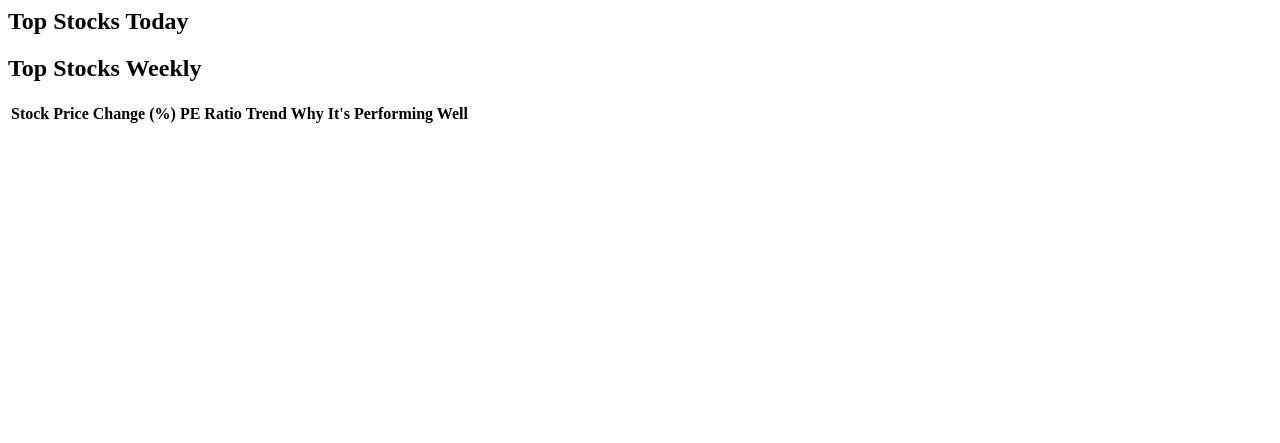
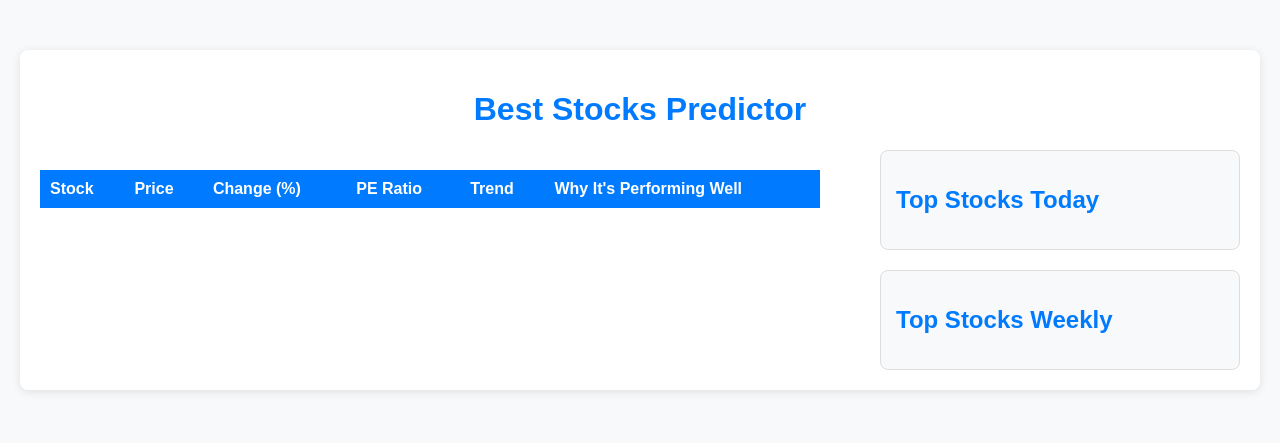
Before and after one commit to bradykoenig/KoenigStockPredictor, a plain HTML site: page index.html in a window 1280 px wide. Drawn offline with Linux system fonts and the light colour scheme; no server answers.

Commit message:
Update index.html better index

```diff
--- a/index.html
+++ b/index.html
@@ -1,18 +1,16 @@
+<!DOCTYPE html>
+<html lang="en">
+<head>
+  <meta charset="UTF-8">
+  <meta name="viewport" content="width=device-width, initial-scale=1.0">
+  <title>Best Stocks Predictor</title>
+  <link rel="stylesheet" href="styles.css">
+  <script defer src="script.js"></script>
+</head>
+<body>
+  <div class="container">
+    <h1>Best Stocks Predictor</h1>
     <div class="main-content">
-    <div class="side-tabs">
-      <div class="top-stocks-today">
-        <h2>Top Stocks Today</h2>
-        <ul id="dailyStocks">
-          <!-- Daily stocks will be dynamically added here -->
-        </ul>
-      </div>
-      <div class="top-stocks-weekly">
-        <h2>Top Stocks Weekly</h2>
-        <ul id="weeklyStocks">
-          <!-- Weekly stocks will be dynamically added here -->
-        </ul>
-      </div>
-    </div>
       <div class="stock-table">
         <table id="stockTable">
           <thead>
@@ -30,4 +28,21 @@
           </tbody>
         </table>
       </div>
+      <div class="side-tabs">
+        <div class="top-stocks-today">
+          <h2>Top Stocks Today</h2>
+          <ul id="dailyStocks">
+            <!-- Daily stocks will be dynamically added here -->
+          </ul>
         </div>
+        <div class="top-stocks-weekly">
+          <h2>Top Stocks Weekly</h2>
+          <ul id="weeklyStocks">
+            <!-- Weekly stocks will be dynamically added here -->
+          </ul>
+        </div>
+      </div>
+    </div>
+  </div>
+</body>
+</html>
```
Lines whose indentation alone changed are shown as unchanged.
